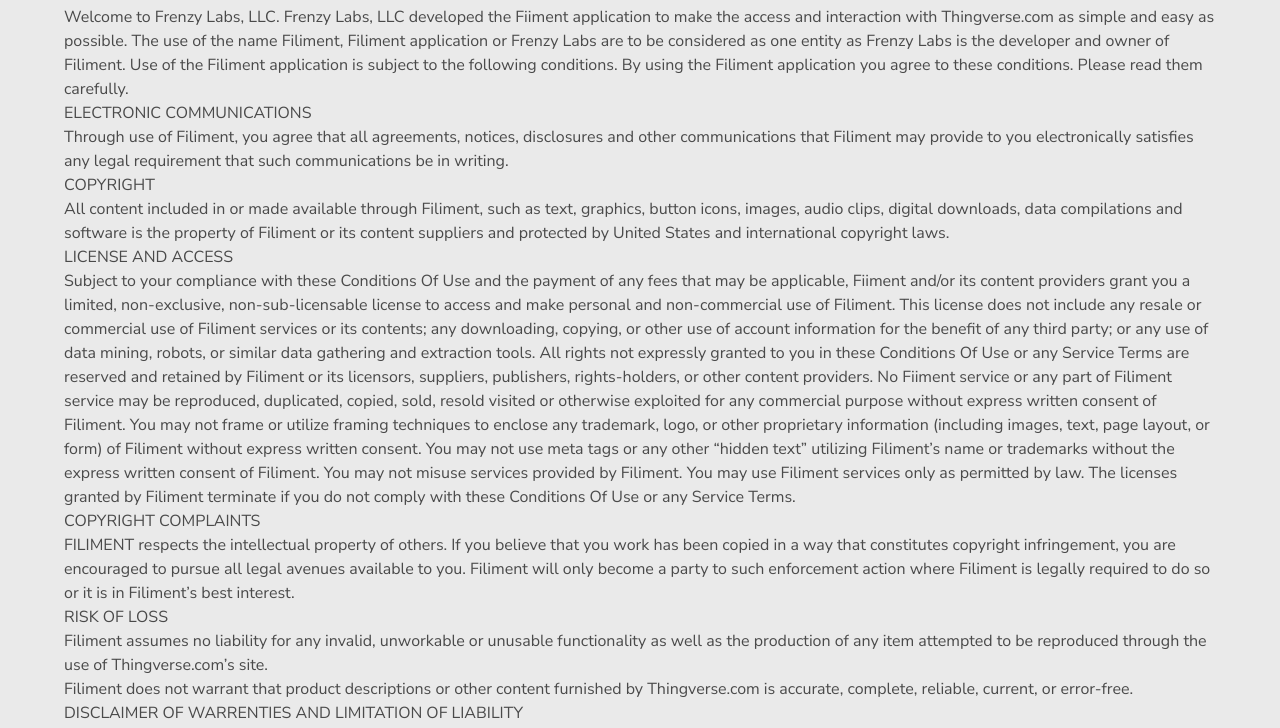
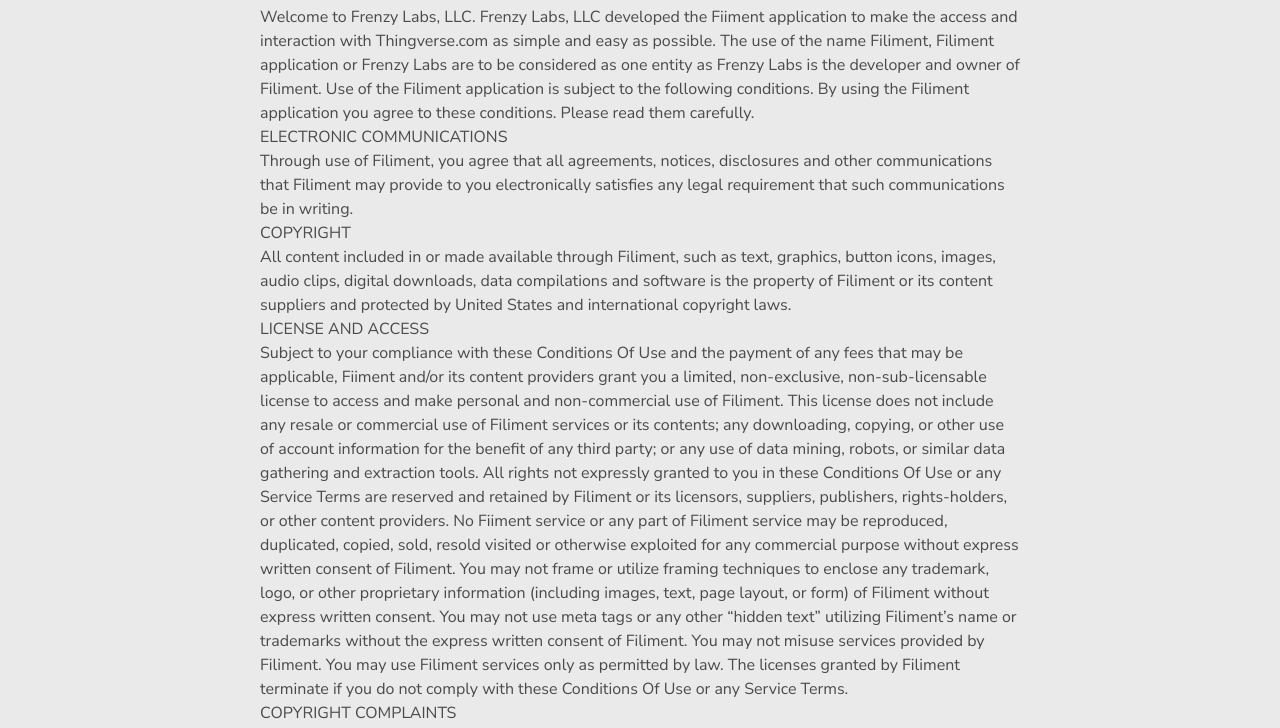
Before and after one commit to frenzylabs/frenzylabs.github.io, a plain HTML site: page filament/privacy.html in a window 1280 px wide. Shown: the part 67-795 px from the top of the page. Drawn offline with Linux system fonts and the light colour scheme; a web font is replaced by a local one.

Commit message:
Update privacy.html

```diff
--- a/filament/privacy.html
+++ b/filament/privacy.html
@@ -31,6 +31,8 @@
 </nav>
 
  <div class="container">
+   <div class="columns is-centered">
+   <div class="column is-two-thirds">
 <h1>FRENZY LABS, LLC</h1>
 
 <h3>TERMS AND CONDITIONS OF USE</h3>
@@ -123,5 +125,7 @@
 You must comply with all export and re-export restrictions and regulations of the United States Department of Commerce and other United State’s agencies and authorities that may apply.
 </p>
  </div>
+  </div>
+     </div>
  </body>
   </html>
```
